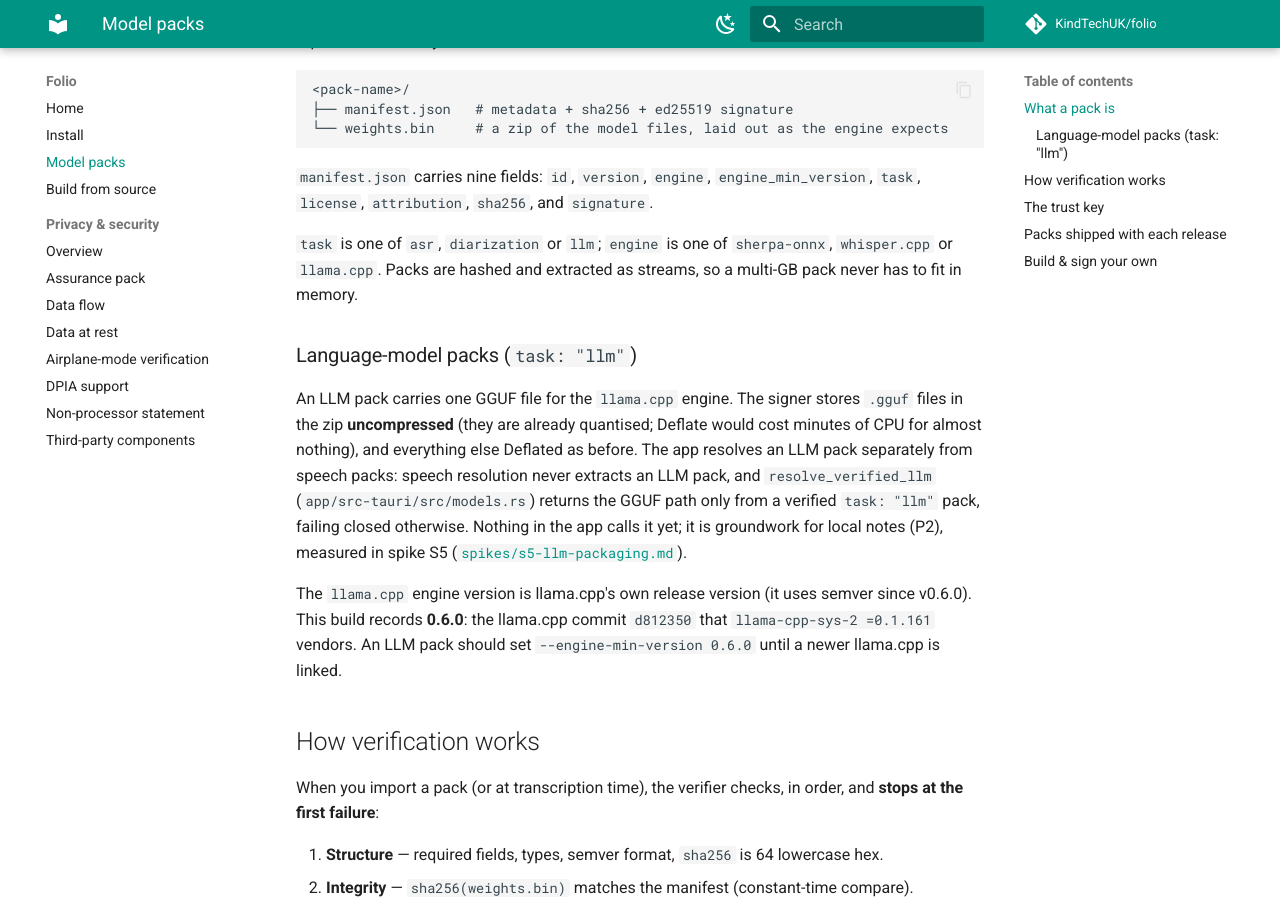
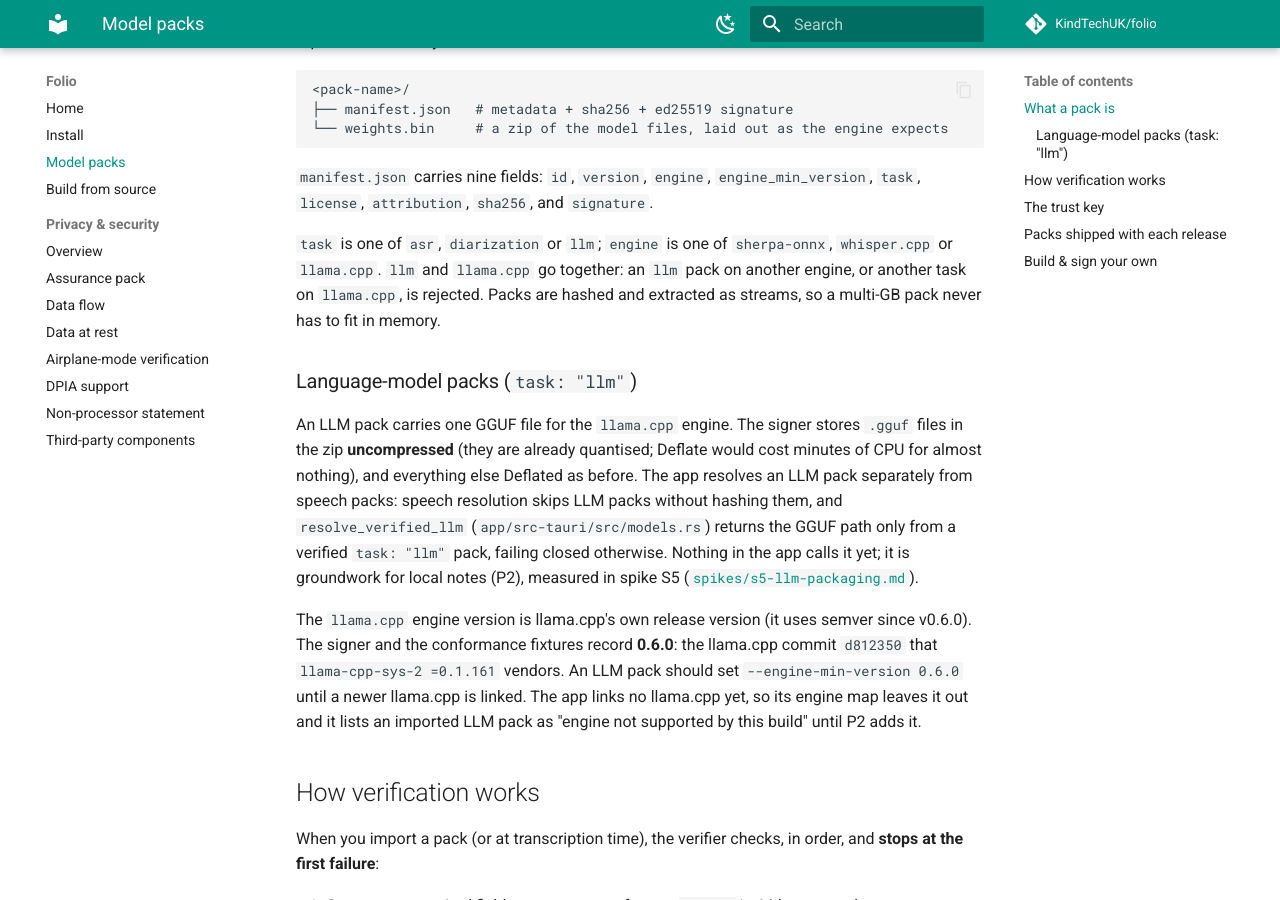
Before and after one commit to KindTechUK/folio, an MkDocs documentation site: the page built from docs/model-packs.md, in a window 1280 px wide and 900 px high, scrolled down 319 px. Built offline with MkDocs 1.6.1 and Material for MkDocs 9.7.7, drawn with Linux system fonts in a browser that asks for light colours; comment, search, counter and statistics services are not loaded; some of the changed text lies outside the part shown.

Commit message:
docs(s5): review fixes: llm/llama.cpp pairing, staged signing, LLM packs unsupported in this build, VAD kept open (runs 7-9), CI status

````diff
--- a/docs/model-packs.md
+++ b/docs/model-packs.md
@@ -18,8 +18,9 @@ A pack is a directory of two files:
 `task`, `license`, `attribution`, `sha256`, and `signature`.
 
 `task` is one of `asr`, `diarization` or `llm`; `engine` is one of `sherpa-onnx`,
-`whisper.cpp` or `llama.cpp`. Packs are hashed and extracted as streams, so a
-multi-GB pack never has to fit in memory.
+`whisper.cpp` or `llama.cpp`. `llm` and `llama.cpp` go together: an `llm` pack on
+another engine, or another task on `llama.cpp`, is rejected. Packs are hashed and
+extracted as streams, so a multi-GB pack never has to fit in memory.
 
 ### Language-model packs (`task: "llm"`)
 
@@ -27,16 +28,18 @@ An LLM pack carries one GGUF file for the `llama.cpp` engine. The signer stores
 `.gguf` files in the zip **uncompressed** (they are already quantised; Deflate
 would cost minutes of CPU for almost nothing), and everything else Deflated as
 before. The app resolves an LLM pack separately from speech packs: speech
-resolution never extracts an LLM pack, and `resolve_verified_llm`
+resolution skips LLM packs without hashing them, and `resolve_verified_llm`
 (`app/src-tauri/src/models.rs`) returns the GGUF path only from a verified
 `task: "llm"` pack, failing closed otherwise. Nothing in the app calls it yet; it
 is groundwork for local notes (P2), measured in spike S5
 ([`spikes/s5-llm-packaging.md`](spikes/s5-llm-packaging.md)).
 
 The `llama.cpp` engine version is llama.cpp's own release version (it uses semver
-since v0.6.0). This build records **0.6.0**: the llama.cpp commit `d812350` that
-`llama-cpp-sys-2 =0.1.161` vendors. An LLM pack should set
-`--engine-min-version 0.6.0` until a newer llama.cpp is linked.
+since v0.6.0). The signer and the conformance fixtures record **0.6.0**: the
+llama.cpp commit `d812350` that `llama-cpp-sys-2 =0.1.161` vendors. An LLM pack
+should set `--engine-min-version 0.6.0` until a newer llama.cpp is linked. The app
+links no llama.cpp yet, so its engine map leaves it out and it lists an imported
+LLM pack as "engine not supported by this build" until P2 adds it.
 
 ## How verification works
 
@@ -132,8 +135,10 @@ cargo run --release --manifest-path tools/modelpack-sign/Cargo.toml -- pack \
   --attribution "Qwen3-4B-Instruct-2507 by the Qwen Team, Alibaba Cloud (Apache-2.0)"
 ```
 
-The `pack` command self-verifies after writing, so a pack that's produced is guaranteed
-to pass the in-app verifier (with the matching key). To check an existing pack:
+The `pack` command builds the pack in staging files and self-verifies it before
+replacing `weights.bin` and `manifest.json`, so a pack that's produced is guaranteed
+to pass the in-app verifier (with the matching key), and a failed rebuild leaves the
+previous pack as it was. `--out` must be outside `--model-dir`. To check an existing pack:
 
 ```bash
 cargo run --manifest-path tools/modelpack-sign/Cargo.toml -- verify \
````
Also changed, not shown: docs/spikes/next-phase-spikes.md (+1 -1 lines), docs/spikes/s5-llm-packaging.md (+43 -25 lines).
